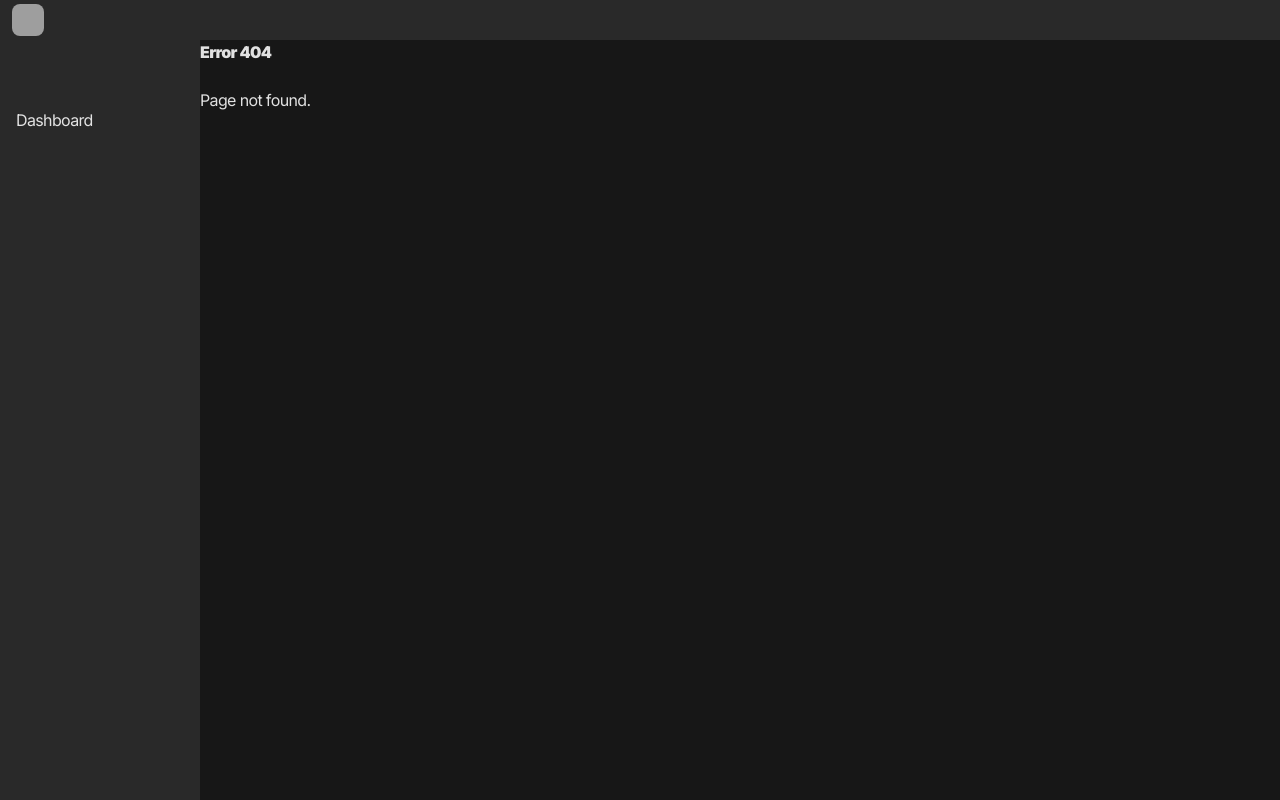
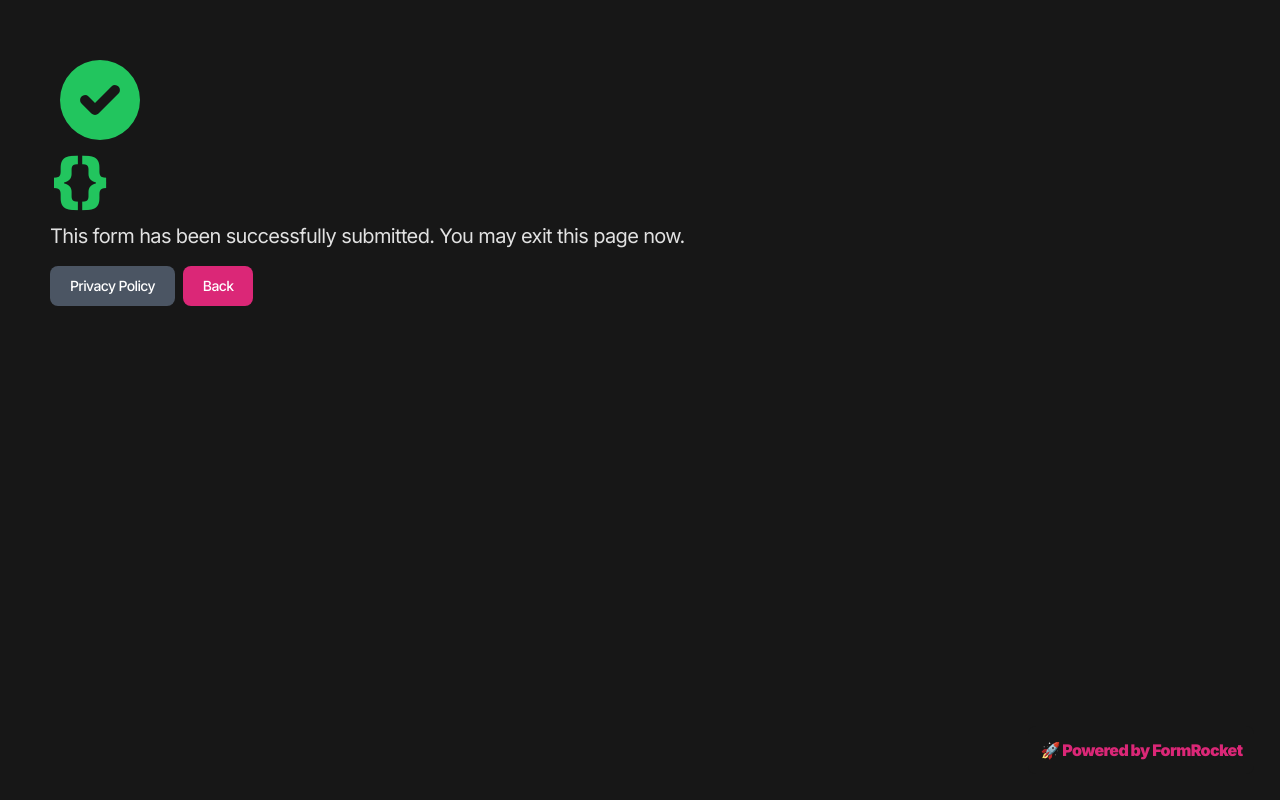
Before and after one commit to FormRocket/FormRocket-Frontend, a Vue app: page /success in a window 1280 px wide. Before the commit this address had no page. Built offline with nearby package versions, Linux system fonts and the light colour scheme; grey boxes are pictures that could not be loaded.

Commit message:
l
Co-authored-by: NSI <NoSecretImprove@users.noreply.github.com>

```diff
--- /dev/null
+++ b/src/components/ThankYouPage/SuccessPage.vue
@@ -0,0 +1,50 @@
+<template>
+    <div class="m-[50px]">
+        <svg class="text-green-500" style="width:100px;height:100px;" fill="currentColor" viewBox="0 0 20 20" xmlns="http://www.w3.org/2000/svg"><path fill-rule="evenodd" d="M10 18a8 8 0 100-16 8 8 0 000 16zm3.707-9.293a1 1 0 00-1.414-1.414L9 10.586 7.707 9.293a1 1 0 00-1.414 1.414l2 2a1 1 0 001.414 0l4-4z" clip-rule="evenodd"></path></svg>
+    <h1 id="titleText" class="text-6xl mb-3"><span style="display:initial !important;" class="text-green-500">{}</span></h1>
+    <p id="message" class="text-xl mb-2">{{params.message}}</p>
+    <button @click="$router.push('/privacy')" type="button" class="text-white mt-2 bg-gray-600 hover:bg-gray-700 focus:ring-4 focus:ring-purple-300 dark:focus:ring-purple-800  font-medium rounded-lg text-sm px-5 py-2.5 text-center mr-2 mb-2">Privacy Policy</button>
+    <button id="backText" onclick="history.back()" type="button" class="text-white mt-2 bg-pink-600 font-medium rounded-lg text-sm px-5 py-2.5 text-center mr-2 mb-2">Back</button>
+    <button @click="$router.push('/')" style="margin-right:2%;margin-bottom:2%;position:fixed;right:0px;bottom:0px;font-weight:900;" class="text-pink-600 p-3 bg-neutral-900 rounded-lg hover:bg-neutral-800" title="Create powerful forms right from your HTML without worrying about storing responses.">🚀 Powered by FormRocket</button>
+
+    </div>
+
+</template>
+<script setup>
+import Navbar from "@/components/Navbar.vue"
+import { useRoute, useRouter } from 'vue-router';
+import {ref} from 'vue';
+
+const params = ref({
+    message: 'This form has been successfully submitted. You may exit this page now.',
+    titleText: 'Thank you!',
+    backText: 'Back',
+    backUrl: ''
+})
+const router = useRoute();
+console.log(router.query)
+        const urlParams = router.query;
+        const message = urlParams.message
+        const backText = urlParams.backText
+        const backUrl = urlParams.backUrl
+        const titleText = urlParams.titleText
+
+                if (message) {
+                    params.value.message = message
+                }
+
+                if (backText) {
+                    params.value.backText = backText
+                }
+
+                if (backUrl) {
+                    document.getElementById('backText').onclick = function() {
+                         window.location.href = backUrl
+                    }
+                }
+
+                if (titleText) {
+                    params.value.titleText = titleText
+                }
+
+</script>
--- a/src/main.js
+++ b/src/main.js
@@ -8,6 +8,7 @@ import SetToken from './services/SetToken.vue'
 import NewForm from './components/NewForm.vue'
 import UserSettings from './components/UserSettings.vue'
 import Terms from "./components/Legal/ToS.vue";
+import SuccessPage from "./components/ThankYouPage/SuccessPage.vue";
 import './style.css'
 
 // I Hate Vue Router 💀
@@ -40,6 +41,10 @@ const routes = [
     {
         path: '/:pathMatch(.*)',
         component: Error404
+    },
+    {
+        path: '/success',
+        component: SuccessPage
     }
 ]
 
```
